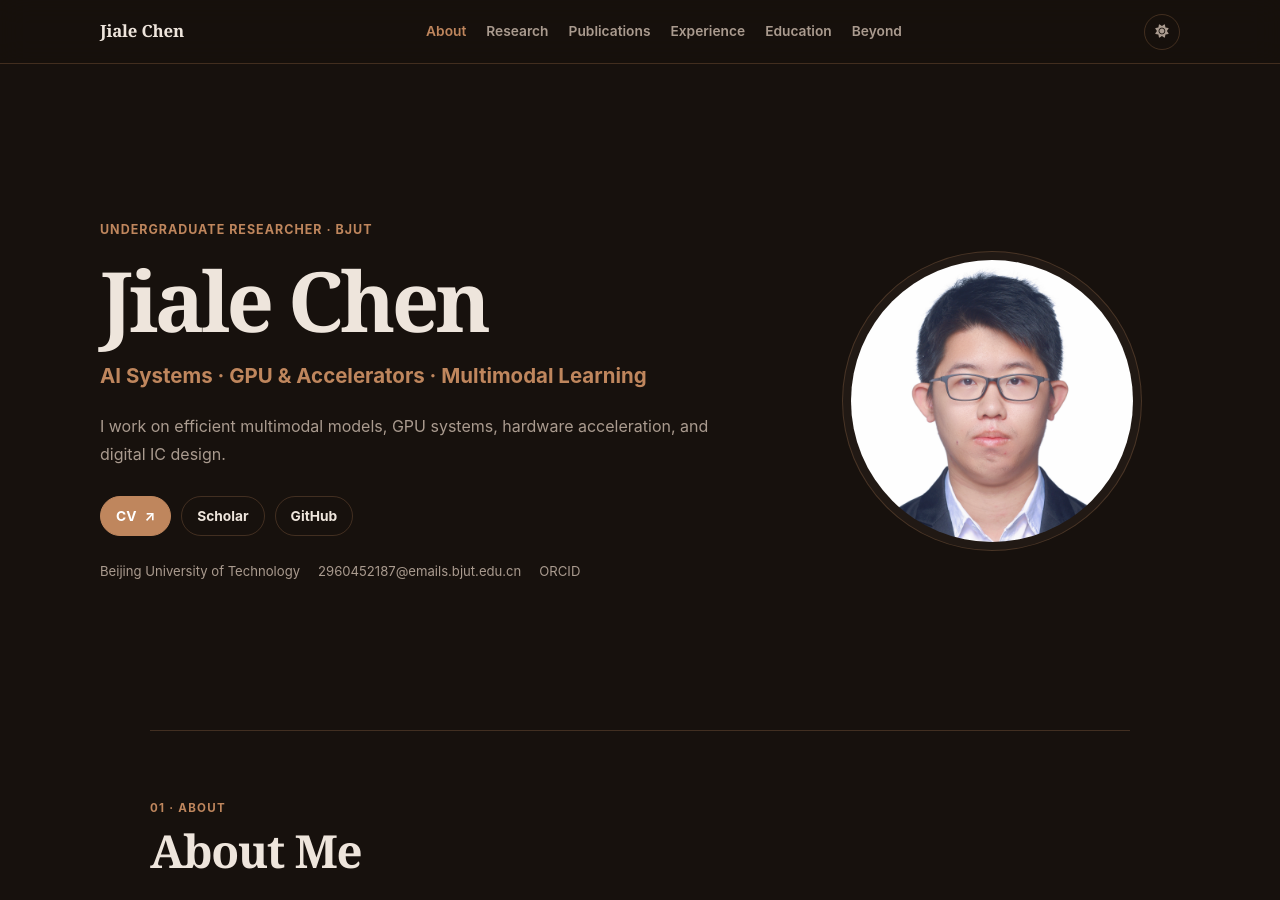
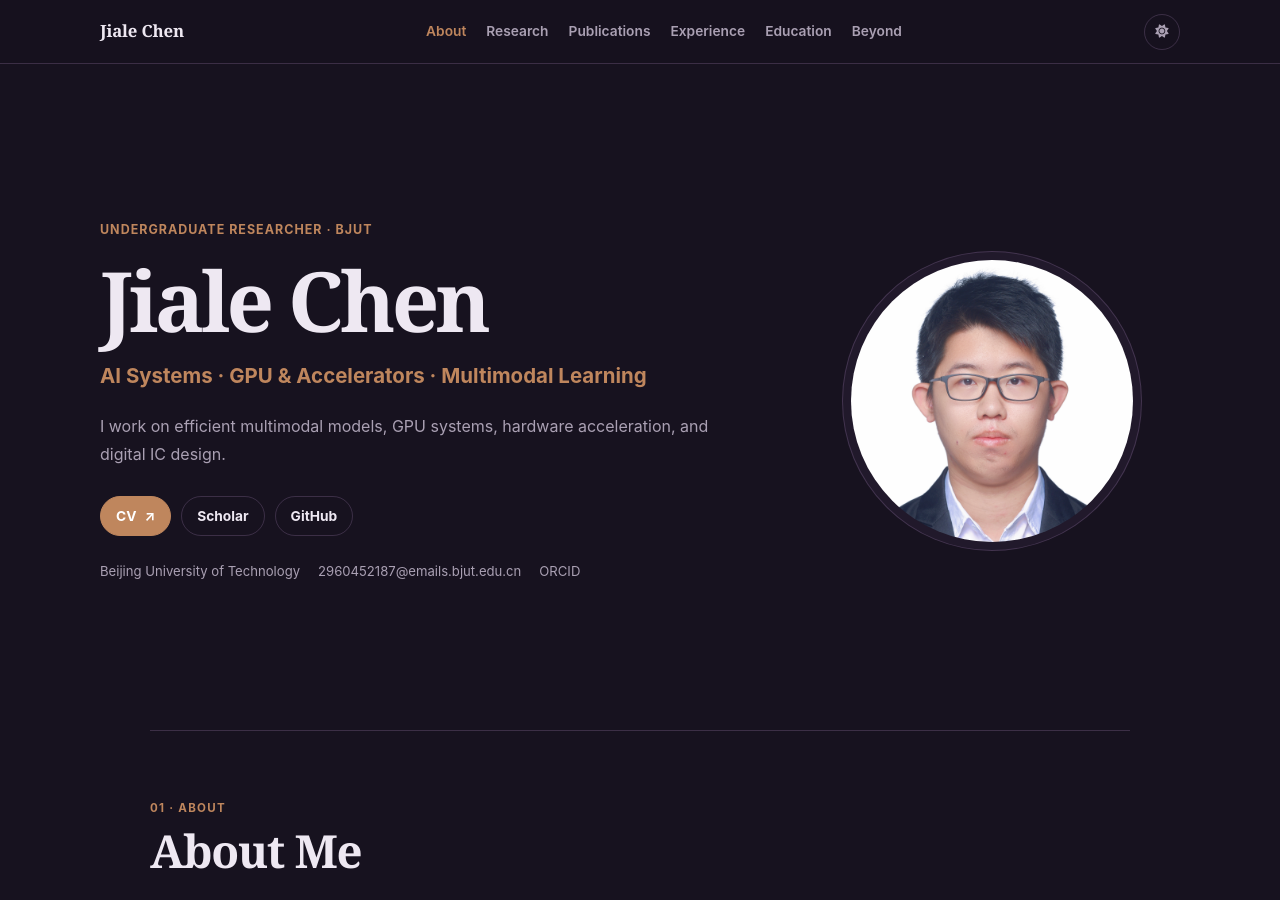
Before and after one commit to Chenjl13/Chenjl13.github.io, a Jekyll site: the page built from index.md, in a window 1280 px wide and 900 px high. Built offline with Jekyll 4.4.1, drawn with Linux system fonts in a browser that asks for light colours; nearby versions of some CDN libraries; a style sheet for code colours, icons or effects is not loaded.

Commit message:
Adjust homepage to purple theme

```diff
--- a/_sass/minimal-light-no-dark-mode.scss
+++ b/_sass/minimal-light-no-dark-mode.scss
@@ -1,15 +1,15 @@
 :root {
-  --bg: #f4efe8;
-  --nav-bg: rgba(244, 239, 232, 0.92);
-  --surface: #fbf7f1;
-  --surface-soft: #eee6dc;
-  --text: #2d251f;
-  --muted: #74685e;
-  --border: rgba(115, 80, 52, 0.20);
+  --bg: #f2eef7;
+  --nav-bg: rgba(242, 238, 247, 0.92);
+  --surface: #faf7fc;
+  --surface-soft: #ece5f1;
+  --text: #2d2732;
+  --muted: #756b7d;
+  --border: rgba(100, 76, 118, 0.20);
   --accent: #a86f47;
   --accent-strong: #8f5735;
   --accent-soft: rgba(168, 111, 71, 0.10);
-  --shadow: 0 12px 28px rgba(67, 45, 30, 0.07);
+  --shadow: 0 12px 28px rgba(52, 39, 63, 0.07);
   --radius: 12px;
   --nav-h: 64px;
 }
--- a/_sass/minimal-light.scss
+++ b/_sass/minimal-light.scss
@@ -1,27 +1,27 @@
 :root {
-  --bg: #f4efe8;
-  --nav-bg: rgba(244, 239, 232, 0.92);
-  --surface: #fbf7f1;
-  --surface-soft: #eee6dc;
-  --text: #2d251f;
-  --muted: #74685e;
-  --border: rgba(115, 80, 52, 0.20);
+  --bg: #f2eef7;
+  --nav-bg: rgba(242, 238, 247, 0.92);
+  --surface: #faf7fc;
+  --surface-soft: #ece5f1;
+  --text: #2d2732;
+  --muted: #756b7d;
+  --border: rgba(100, 76, 118, 0.20);
   --accent: #a86f47;
   --accent-strong: #8f5735;
   --accent-soft: rgba(168, 111, 71, 0.10);
-  --shadow: 0 12px 28px rgba(67, 45, 30, 0.07);
+  --shadow: 0 12px 28px rgba(52, 39, 63, 0.07);
   --radius: 12px;
   --nav-h: 64px;
 }
 
 :root[data-theme="dark"] {
-  --bg: #17110d;
-  --nav-bg: rgba(23, 17, 13, 0.92);
-  --surface: #211914;
-  --surface-soft: #2a2019;
-  --text: #eee5dc;
-  --muted: #aa9b8f;
-  --border: rgba(188, 132, 88, 0.26);
+  --bg: #17121f;
+  --nav-bg: rgba(23, 18, 31, 0.92);
+  --surface: #21192b;
+  --surface-soft: #2b2137;
+  --text: #eee8f2;
+  --muted: #aaa0b3;
+  --border: rgba(154, 121, 171, 0.28);
   --accent: #bf865d;
   --accent-strong: #d09a70;
   --accent-soft: rgba(191, 134, 93, 0.10);
```
